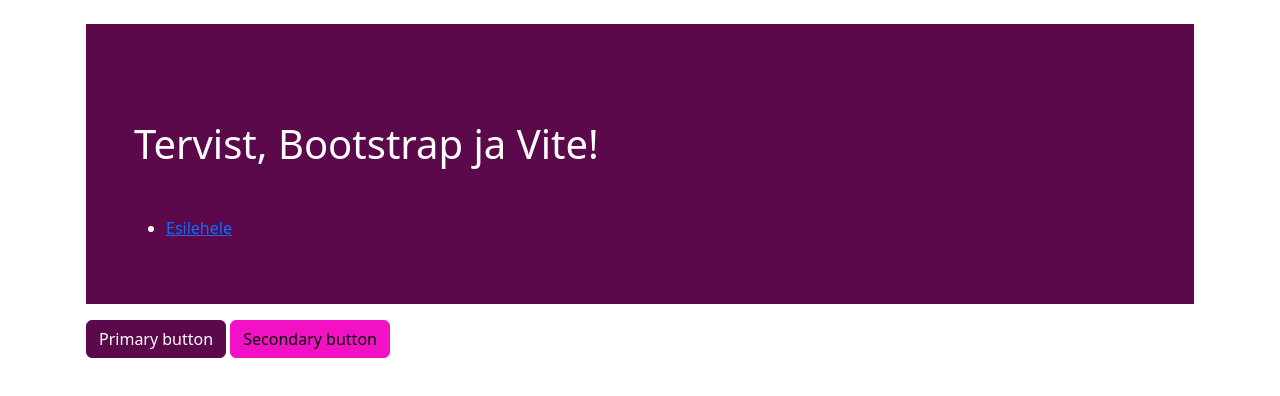
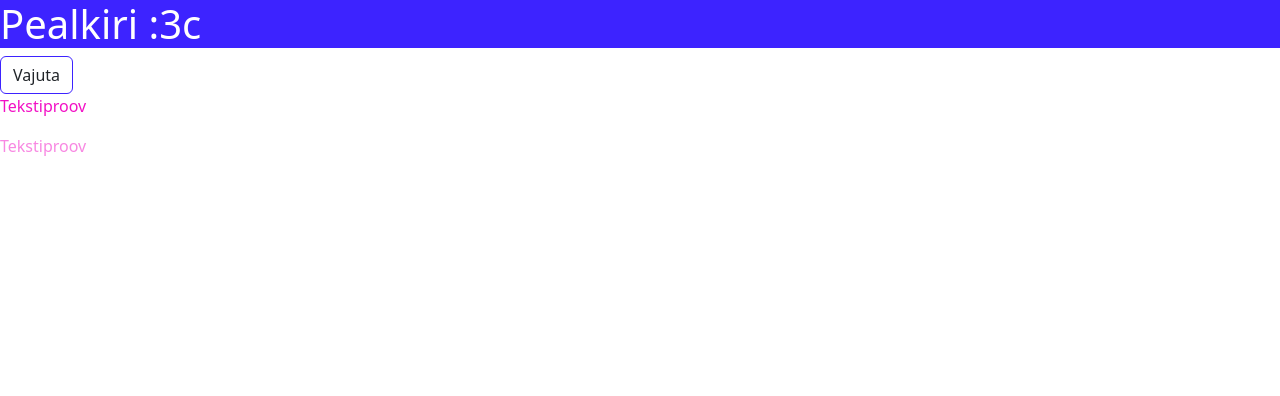
Before and after one commit to c8R9z/bootstrap-vite, a website built with Vite: page src/Index.html in a window 1280 px wide. Built offline with nearby package versions, Linux system fonts and the light colour scheme.

Commit message:
added some new text and stuff

```diff
--- a/src/Index.html
+++ b/src/Index.html
@@ -7,16 +7,11 @@
     <script type="module" src="./js/main.js"></script>
   </head>
   <body>
-    <div class="container py-4 px-3 mx-auto">
-      <div class="text-bg-primary p-5 mb-3">
-        <h1 class="my-5">Tervist, Bootstrap ja Vite!</h1>
-        <ul>
-          <li><a class="link-light" href="index.html">Esilehele</a></li>
-        </ul>
-      </div>
-      <button class="btn btn-primary">Primary button</button>
-      <button class="btn btn-secondary">Secondary button</button>
-    </div>
     <script type="module" src="./js/main.js"></script>
+    <h1 class="bg-brand text-white"> Pealkiri :3c</h1>
+    <button class="btn btn secondary border-brand">Vajuta</button>
+    <p class="text-secondary">Tekstiproov</p>
+    <p class="text-secondary text-opacity-50">Tekstiproov</p>
+
   </body>
 </html>
```
